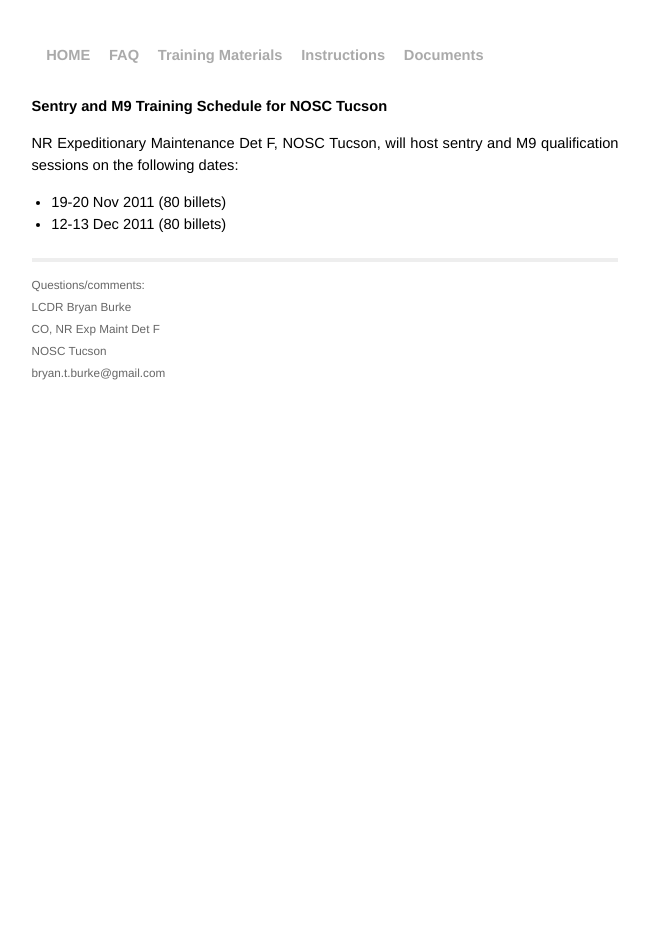
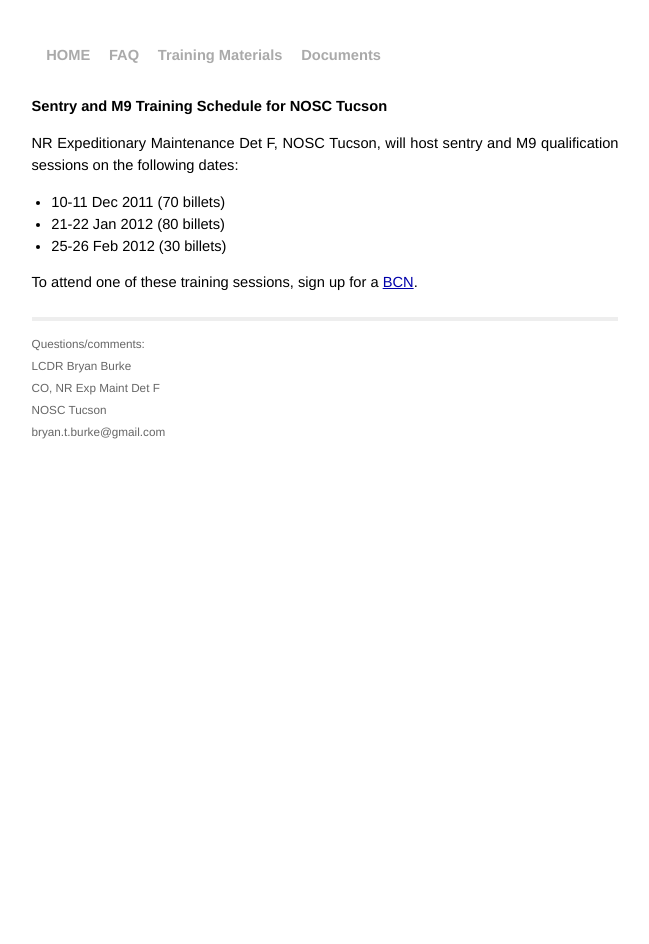
Before and after one commit to BTBurke/sentry.emdetf.org, a Jekyll site: the page built from _posts/2011-10-07-Sentry-and-M9-Training-Schedule-for-NOSC-Tucson.md, in a window 1280 px wide. Shown: the whole page, without its empty margins (315-964 px from the left). Built offline with Jekyll 4.4.1, drawn with Linux system fonts in a browser that asks for light colours; Markdown is read by kramdown in place of the engine named in the settings.

```diff
--- a/_layouts/default.html
+++ b/_layouts/default.html
@@ -23,7 +23,6 @@
     <a class="extra" href="/">HOME</a>
     <a class="extra" href="/faq.html">FAQ</a>
     <a class="extra" href="/training.html">Training Materials</a>
-    <a class="extra" href="/instructions.html">Instructions</a>
     <a class="extra" href="/docs.html">Documents</a>
   </div>
 
--- a/_posts/2011-10-07-Sentry-and-M9-Training-Schedule-for-NOSC-Tucson.md
+++ b/_posts/2011-10-07-Sentry-and-M9-Training-Schedule-for-NOSC-Tucson.md
@@ -8,5 +8,8 @@
 
 NR Expeditionary Maintenance Det F, NOSC Tucson, will host sentry and M9 qualification sessions on the following dates:
 
-* 19-20 Nov 2011 (80 billets)
-* 12-13 Dec 2011 (80 billets)
+* 10-11 Dec 2011 (70 billets)
+* 21-22 Jan 2012 (80 billets)
+* 25-26 Feb 2012 (30 billets)
+
+To attend one of these training sessions, sign up for a <a href="/bcn.html">BCN</a>.
--- a/training.html
+++ b/training.html
@@ -4,6 +4,7 @@
 ---
 <div id="home">
 
+  <a href="docs/sentry_qual_card.pdf">USS Frank Cable Sentry Qualification Card</a><br>
   <a href="docs/sentry.ppt">USS Frank Cable Sentry Training Powerpoint</a>
 
 </div>
```
